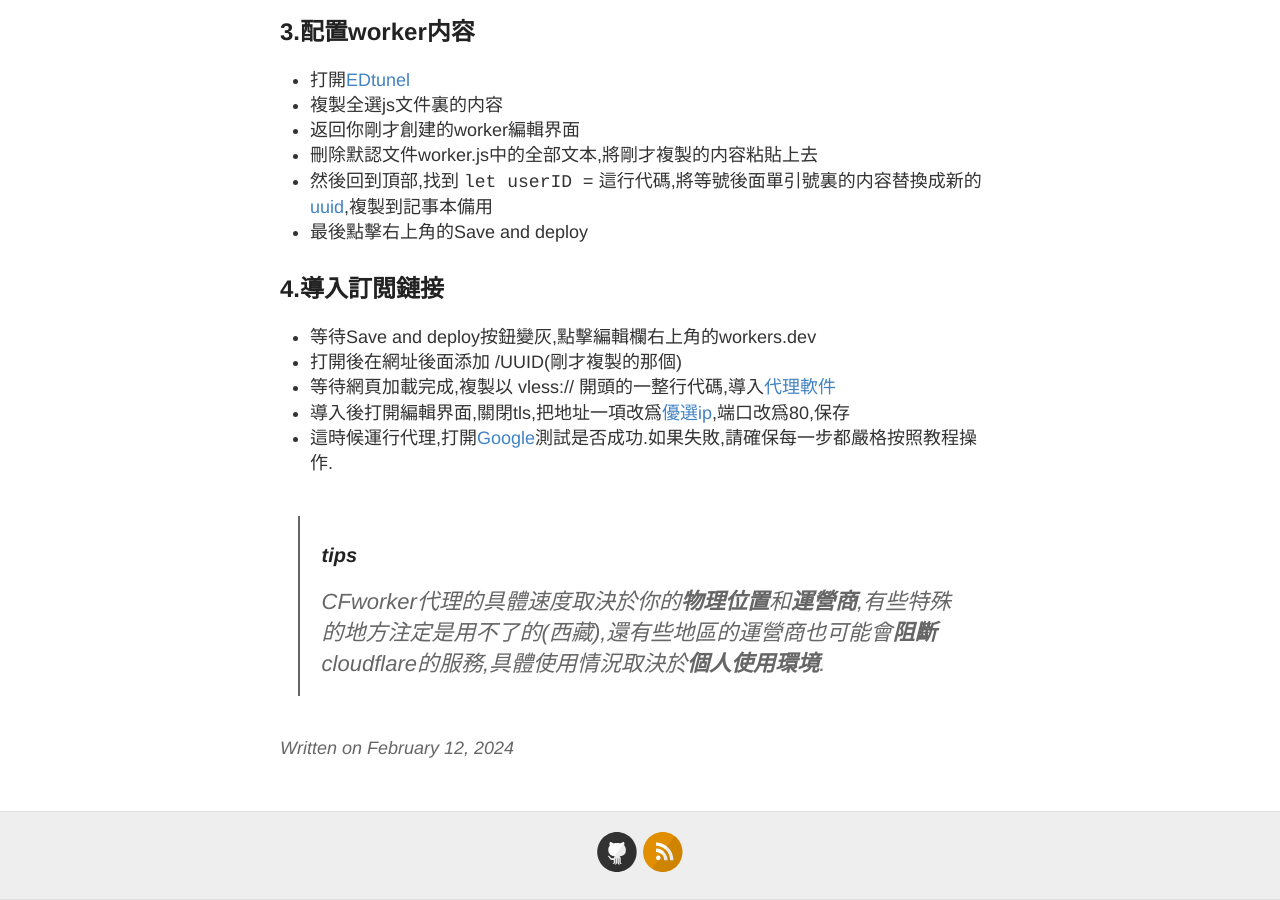
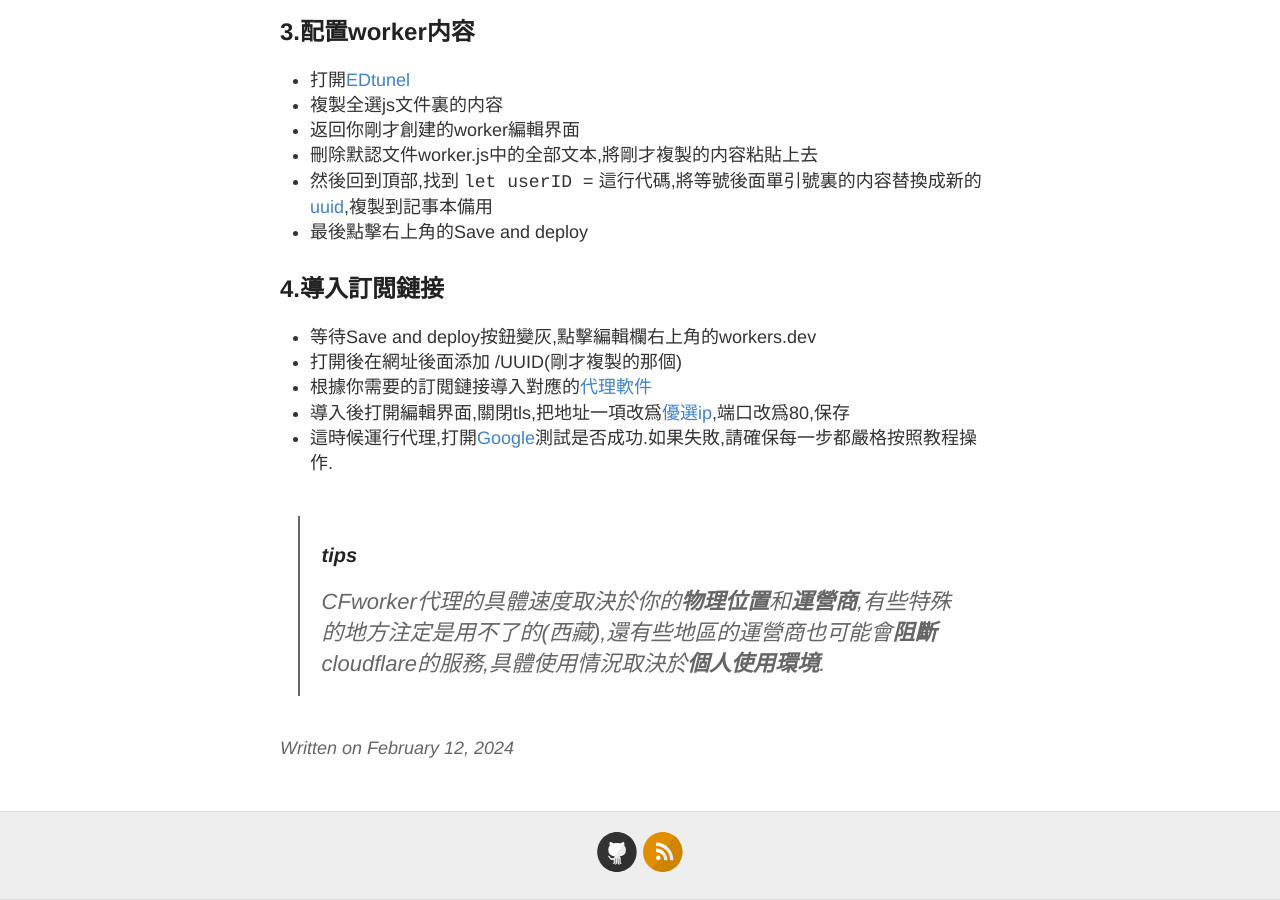
Before and after one commit to GholtsMxv/archiveblogg, a Jekyll site: the page built from _posts/2024-02-12-Proxy for cfworker.md, in a window 1280 px wide and 900 px high, scrolled down 585 px. Built offline with Jekyll 4.4.1, drawn with Linux system fonts in a browser that asks for light colours; comment, search, counter and statistics services are not loaded.

Commit message:
Update 2024-02-12-Proxy for cfworker.md

```diff
--- a/_posts/2024-02-12-Proxy for cfworker.md
+++ b/_posts/2024-02-12-Proxy for cfworker.md
@@ -31,7 +31,7 @@
 
 - 等待Save and deploy按鈕變灰,點擊編輯欄右上角的workers.dev
 - 打開後在網址後面添加 /UUID(剛才複製的那個)
-- 等待網頁加載完成,複製以 vless:// 開頭的一整行代碼,導入[代理軟件](https://gholtsmxv.github.io/Application-proxy/)
+- 根據你需要的訂閲鏈接導入對應的[代理軟件](https://gholtsmxv.github.io/Application-proxy/)
 - 導入後打開編輯界面,關閉tls,把地址一項改爲[優選ip](https://stock.hostmonit.com/CloudFlareYes),端口改爲80,保存
 - 這時候運行代理,打開[Google](https://www.google.com/)測試是否成功.如果失敗,請確保每一步都嚴格按照教程操作.
 
```
